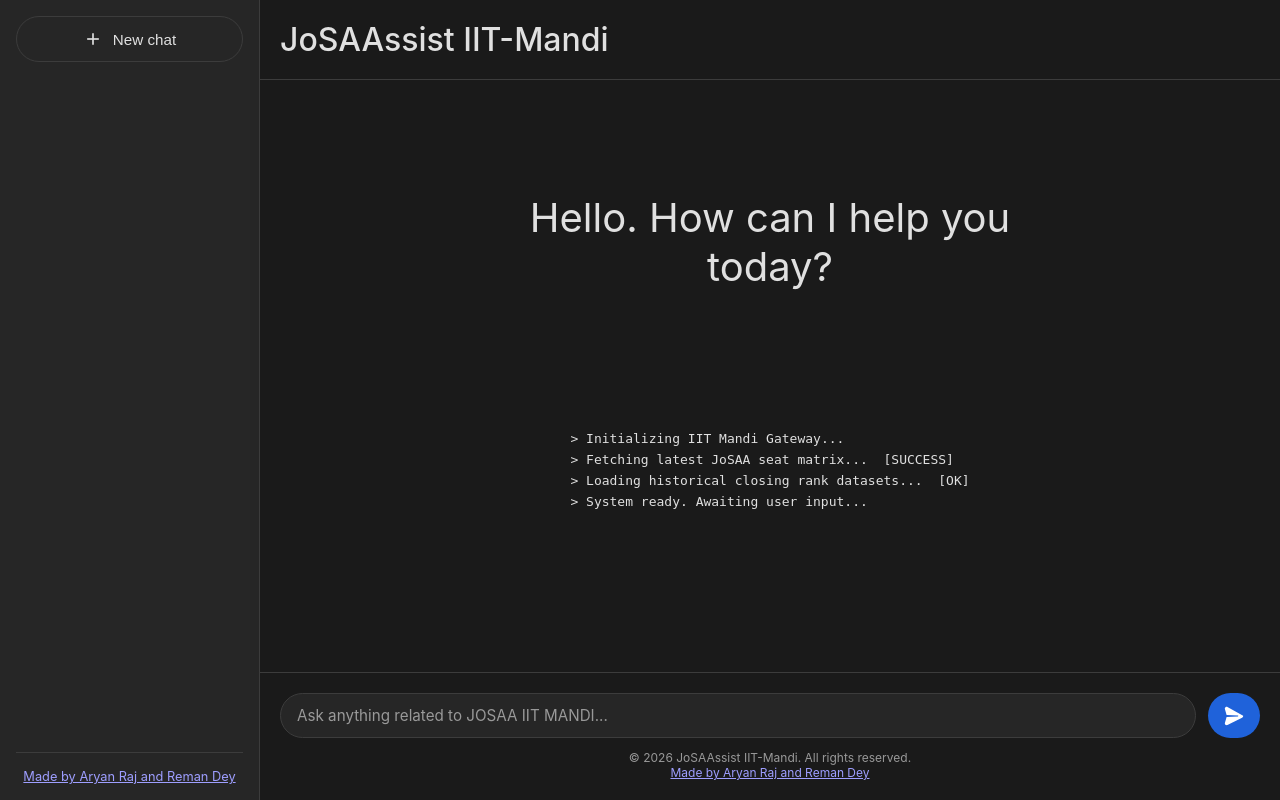
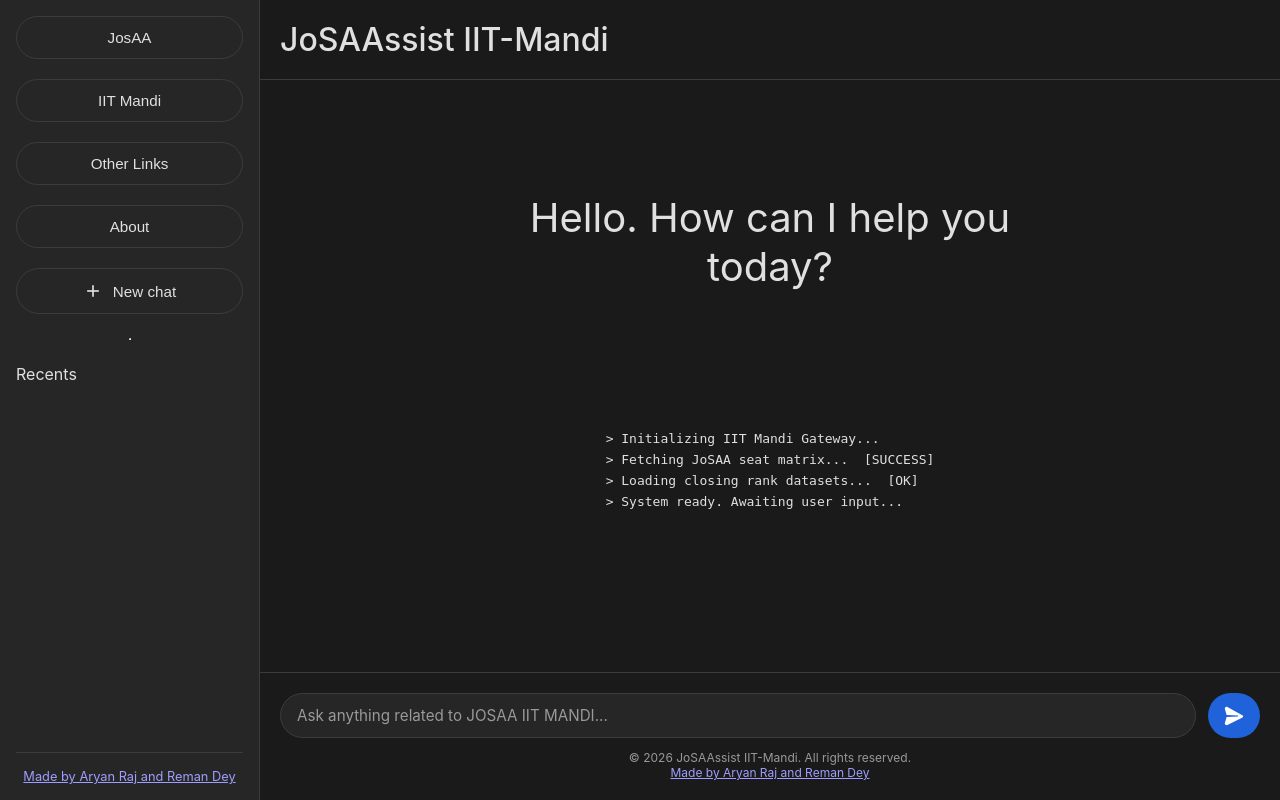
Before and after one commit to RemanDey/chatbot-josaa-iitmandi, a Flask app: page / in a window 1280 px wide. Run offline with Flask 3, Linux system fonts and the light colour scheme; some libraries are stand-ins or nearby versions.

Commit message:
added links and hardcoded responses

```diff
--- a/app.py
+++ b/app.py
@@ -183,7 +183,8 @@ def generate_ai_response(prompt):
     # Quick, deterministic responses used during local development and demos.
     if prompt == "ps":
         return "Reman Loves To Solve PS:)hehe"
-
+    if "hi" in prompt.lower() or "hello" in prompt.lower():
+        return "Hello! I'm JoSAAssist, your IIT Mandi admissions assistant. How can I help you today?"
     if "reman" in prompt.lower():
         return (
             "Reman Dey is My Creator!!!MY GODDDDDDDDDDD!!! "
@@ -228,4 +229,4 @@ def web_app_response():
 
 if __name__ == "__main__":
     port = int(os.environ.get("PORT", 5000))
-    app.run(host="0.0.0.0", port=port)
+    app.run(host="0.0.0.0", port=port,debug=True)
--- a/static/app.js
+++ b/static/app.js
@@ -116,8 +116,8 @@ async function typeSegmentsOnPre(pre, lines, speed = 35, lineDelay = 140) {
 function renderInitialBootSequence() {
     const lines = [
         [ { text: '>', cls: 'tok-prompt' }, { text: ' Initializing ', cls: 'tok-action' }, { text: 'IIT Mandi Gateway', cls: 'tok-variable' }, { text: '...', cls: '' } ],
-        [ { text: '>', cls: 'tok-prompt' }, { text: ' Fetching latest JoSAA seat matrix... ', cls: '' }, { text: ' [SUCCESS]', cls: 'tok-status' } ],
-        [ { text: '>', cls: 'tok-prompt' }, { text: ' Loading historical closing rank datasets... ', cls: '' }, { text: ' [OK]', cls: 'tok-status' } ],
+        [ { text: '>', cls: 'tok-prompt' }, { text: ' Fetching JoSAA seat matrix... ', cls: '' }, { text: ' [SUCCESS]', cls: 'tok-status' } ],
+        [ { text: '>', cls: 'tok-prompt' }, { text: ' Loading closing rank datasets... ', cls: '' }, { text: ' [OK]', cls: 'tok-status' } ],
         [ { text: '>', cls: 'tok-prompt' }, { text: ' System ready. Awaiting user input...', cls: '' } ]
     ];
 
--- a/static/styles.css
+++ b/static/styles.css
@@ -56,6 +56,27 @@ body {
 
 .sidebar-top {
     flex-shrink: 0;
+}
+.sidebar-btn {
+    width: 100%;
+    padding: 12px 16px;
+    border: 1px solid #3c3c3c;
+    border-radius: 24px;
+    background: transparent;
+    color: #e0e0e0;
+    cursor: pointer;
+    display: flex;
+    align-items: center;
+    justify-content: center;
+    gap: 10px;
+    font-size: 0.95rem;
+    font-weight: 500;
+    transition: all 0.2s ease;
+}
+
+.sidebar-btn:hover {
+    background: rgba(255, 255, 255, 0.08);
+    border-color: #4c4c4c;
 }
 
 .new-chat-btn {
--- a/templates/index.html
+++ b/templates/index.html
@@ -17,7 +17,27 @@
         </button>
 
         <aside class="sidebar" id="sidebar">
+
             <div class="sidebar-top">
+
+                <button class="sidebar-btn" onclick="window.open('https://josaa.nic.in/', '_blank')">
+                    JosAA
+                </button>
+                <br>
+                <button class="sidebar-btn" onclick="window.open('https://www.iitmandi.ac.in', '_blank')">
+                    IIT Mandi
+                </button>
+                <br>
+                <button class="sidebar-btn" onclick="window.open('https://www.iitmandi.ac.in', '_blank')">
+                    Other Links
+                </button>
+                <br>
+                <button class="sidebar-btn" onclick="window.location.href='/about';">
+                    About
+                </button>
+                <br>
+
+
                 <button id="new-chat-btn" class="new-chat-btn">
                     <svg width="20" height="20" viewBox="0 0 24 24" fill="none" stroke="currentColor" stroke-width="2">
                         <line x1="12" y1="5" x2="12" y2="19"></line>
@@ -25,8 +45,11 @@
                     </svg>
                     New chat
                 </button>
+
             </div>
+            <hr>
             <div class="sidebar-history">
+                Recents
                 <div id="history-sidebar" class="history-items"></div>
             </div>
             <div class="sidebar-bottom">
```
